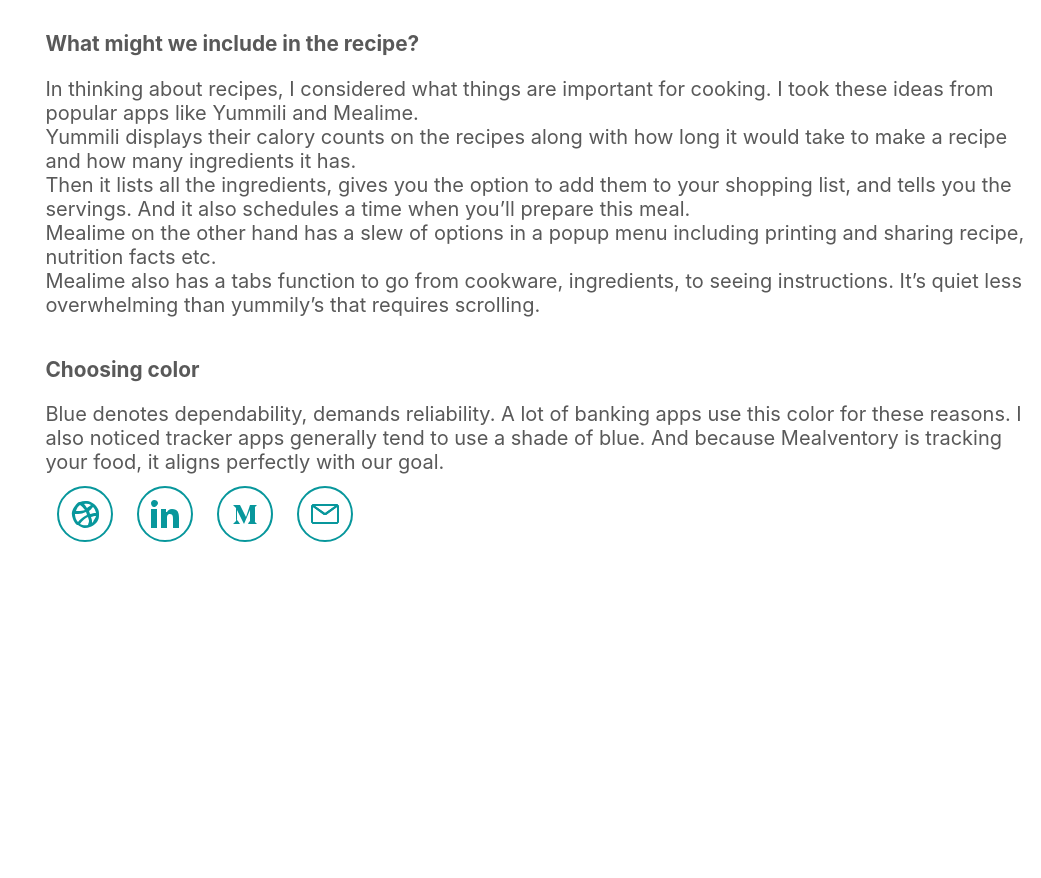
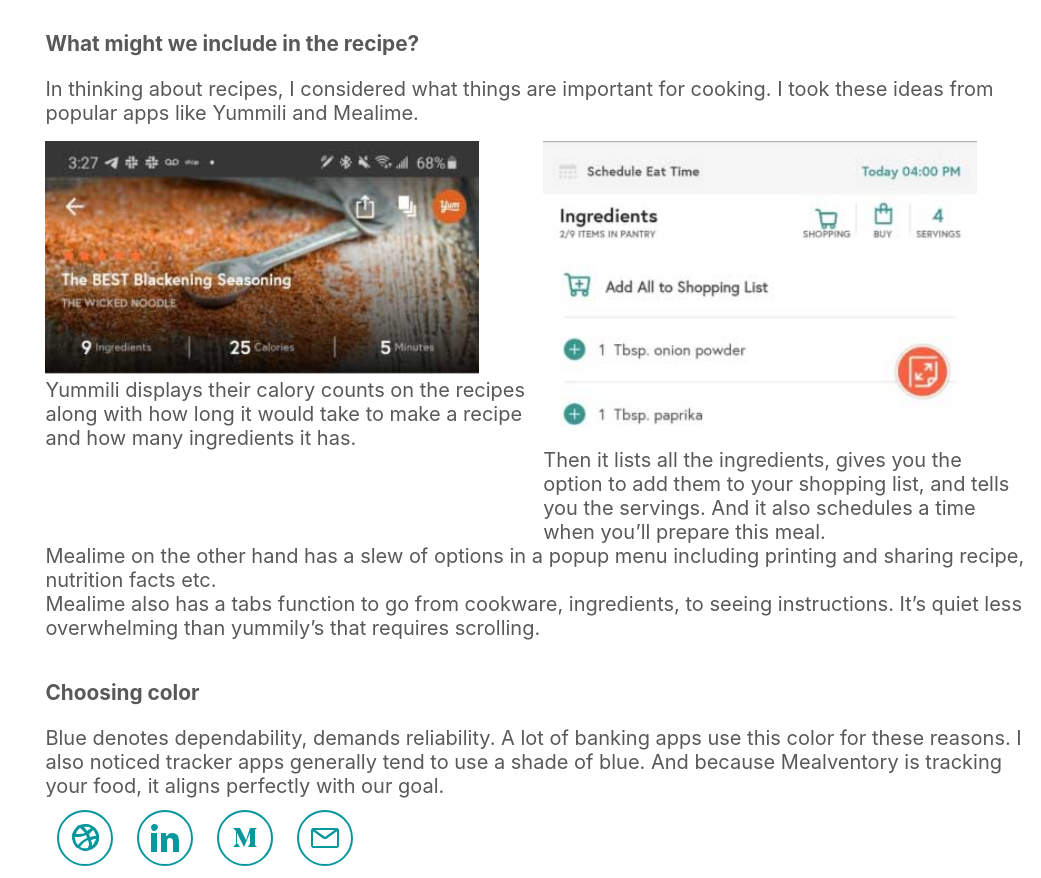
Before and after one commit to vishalicious213/mahiya, a React (Create React App) app: page /meal in a window 1280 px wide. Shown: the part 4920-5798 px from the top of the page, without its empty margins (239-1280 px from the left). Before the commit the page ends 5474 px from the top, so only its background shows below. Built offline with nearby package versions, Linux system fonts and the light colour scheme.

Commit message:
updated Mealventory

```diff
--- a/src/components/case-studies/Mealventory.js
+++ b/src/components/case-studies/Mealventory.js
@@ -11,6 +11,8 @@ import img9 from '../../img/case-study/meal/9.jpg'
 import img10 from '../../img/case-study/meal/10.jpg'
 import img11 from '../../img/case-study/meal/11.jpg'
 import img12 from '../../img/case-study/meal/12.jpg'
+import img13 from '../../img/case-study/meal/13.jpg'
+import img14 from '../../img/case-study/meal/14.jpg'
 import '../../styles/case-studies.css';
 
 function Meal() {
@@ -79,8 +81,16 @@ function Meal() {
 
         <h3 className='case-section-font'>What might we include in the recipe?</h3>
         <p className='case-font'>In thinking about recipes, I considered what things are important for cooking. I took these ideas from popular apps like Yummili and Mealime.</p>
-        <p className='case-font'>Yummili displays their calory counts on the recipes along with how long it would take to make a recipe and how many ingredients it has.</p>
-        <p className='case-font'>Then it lists all the ingredients, gives you the option to add them to your shopping list, and tells you the servings. And it also schedules a time when you’ll prepare this meal.</p>
+        <div className='text-and-img'>
+          <div className='fifty-pad'>
+            <img className='ninety' src={img13} alt='Google Calendar schedule'></img>
+            <p className='case-font'>Yummili displays their calory counts on the recipes along with how long it would take to make a recipe and how many ingredients it has.</p>
+          </div>
+          <div className='fifty-pad'>
+            <img className='ninety' src={img14} alt='Google Calendar schedule'></img>
+            <p className='case-font'>Then it lists all the ingredients, gives you the option to add them to your shopping list, and tells you the servings. And it also schedules a time when you’ll prepare this meal.</p>
+          </div>
+        </div>
         <p className='case-font'>Mealime on the other hand has a slew of options in a popup menu including printing and sharing recipe, nutrition facts etc.</p>
         <p className='case-font'>Mealime also has a tabs function to go from cookware, ingredients, to seeing instructions. It’s quiet less overwhelming than yummily’s that requires scrolling.</p>
 
--- a/src/styles/case-studies.css
+++ b/src/styles/case-studies.css
@@ -169,6 +169,11 @@
     width: 50%;
 }
 
+.fifty-pad {
+    width: 50%;
+    padding-right: 1rem;
+}
+
 .text-and-img-2 {
     display: flex;
     flex-direction: column;
```
Also changed, not shown: src/img/case-study/meal/13.jpg (added), src/img/case-study/meal/14.jpg (added).
